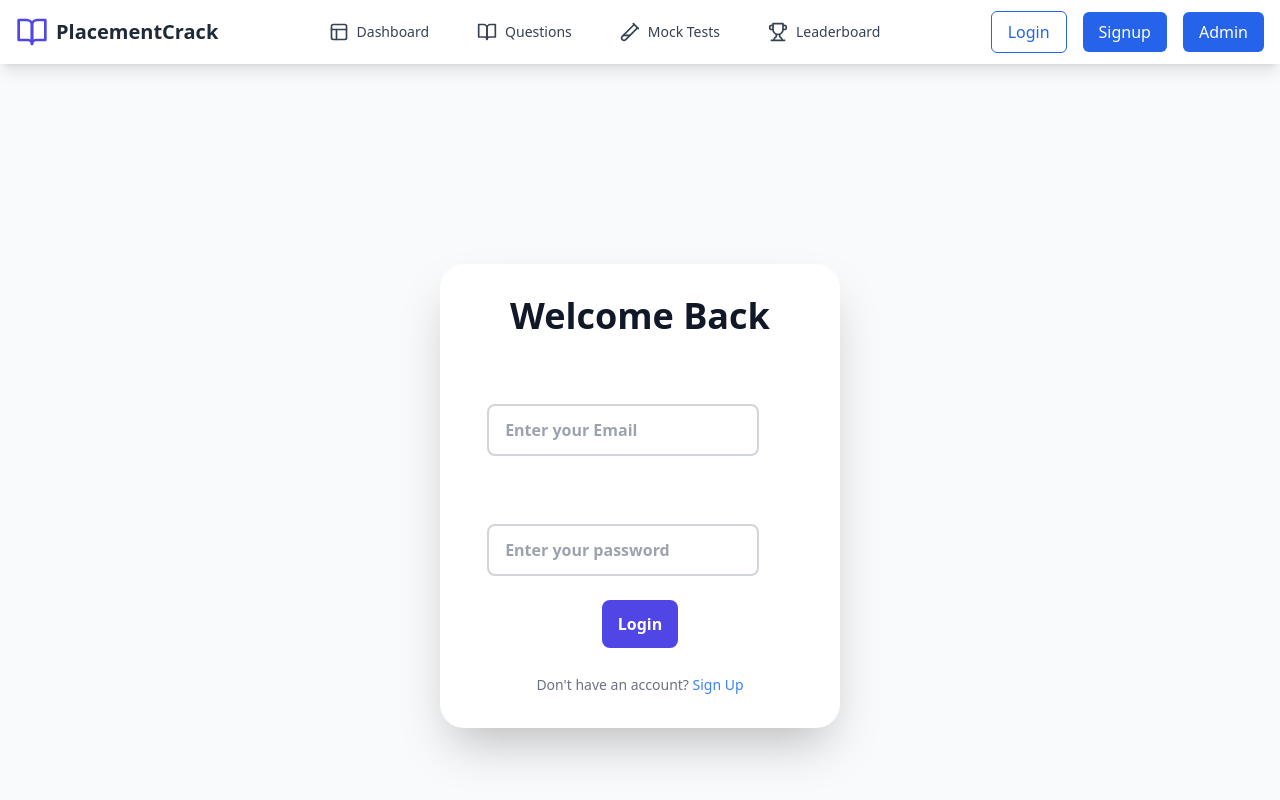
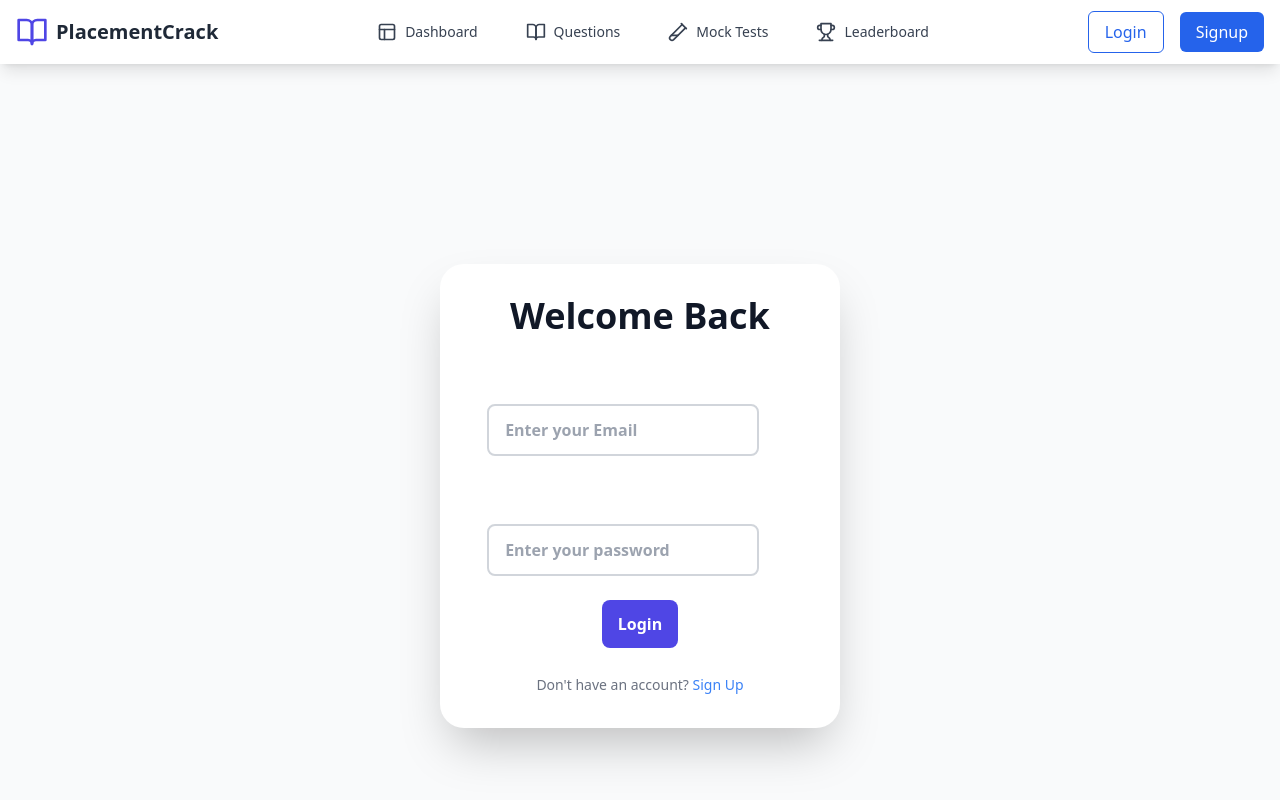
Before and after one commit to pritharai/Placement-Crack, a React (Vite) app: page /login in a window 1280 px wide. Shown: the top 800 px of the page. Built offline with nearby package versions, Linux system fonts and the light colour scheme.

Commit message:
admin-role based login

```diff
--- a/src/components/Navbar.jsx
+++ b/src/components/Navbar.jsx
@@ -1,14 +1,16 @@
 import React, { useState } from "react";
-import { Link, useNavigate } from "react-router-dom";
+import { Link, useNavigate , useLocation} from "react-router-dom";
 import { BookOpen, Layout, Menu, TestTube2, Trophy, User } from "lucide-react";
-import { useSelector, useDispatch } from "react-redux";
+import { useSelector, useDispatch} from "react-redux";
 import { logout } from "../store/authSlice.js";
 
 function Navbar() {
   const user = useSelector((state) => state.auth.user) || false;
+  const admin = useSelector((state) => state.auth.admin) || false;
   const [isMobileMenuOpen, setIsMobileMenuOpen] = useState(false);
   const navigate = useNavigate();
   const dispatch = useDispatch();
+  const location = useLocation();
 
   const toggleMobileMenu = () => {
     setIsMobileMenuOpen(!isMobileMenuOpen);
@@ -18,6 +20,8 @@ function Navbar() {
     dispatch(logout());
     navigate("/logout");
   };
+
+  const isAdminPage = location.pathname === "/admin-dashboard";
 
   return (
     <nav className="bg-white shadow-lg">
@@ -41,7 +45,8 @@ function Navbar() {
 
           {/* User Authentication Section */}
           <div className="hidden md:flex items-center space-x-4">
-            {!user ? (
+            {!user && !admin ? (
+              !isAdminPage && (
               <>
                 <Link
                   to="/login"
@@ -55,14 +60,10 @@ function Navbar() {
                 >
                   Signup
                 </Link>
-                <Link
-                  to="/adminauth"
-                  className="px-4 py-2 bg-blue-600 text-white rounded-md hover:bg-blue-700"
-                >
-                  Admin
-                </Link>
               </>
+              )
             ) : (
+              isAdminPage && (
               <>
                 <Link
                   to="/userprofile"
@@ -71,6 +72,7 @@ function Navbar() {
                   <User className="h-5 w-5" />
                   <span className="ml-2">Profile</span>
                 </Link>
+
                 <button
                   onClick={handleLogout}
                   className="bg-red-500 text-white px-4 py-2 rounded-md hover:bg-red-600"
@@ -78,6 +80,7 @@ function Navbar() {
                   Logout
                 </button>
               </>
+              )
             )}
           </div>
 
--- a/src/components/auth/Login.jsx
+++ b/src/components/auth/Login.jsx
@@ -44,7 +44,7 @@ function Login() {
 
         dispatch(login({ user }));
         if(userdata?.data?.user?.extrauserdet?.role == "admin"){
-          navigate('/admin');
+          navigate('/admin-dashboard');
         }else{
           navigate('/');
 
```
